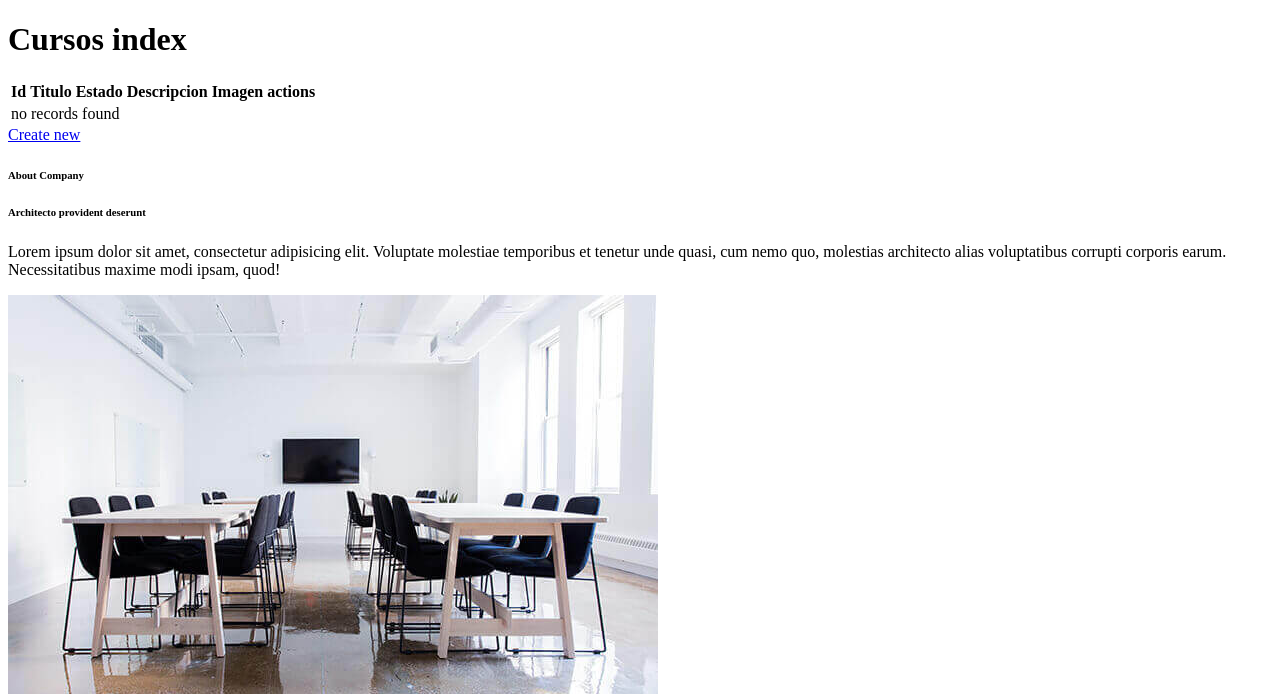
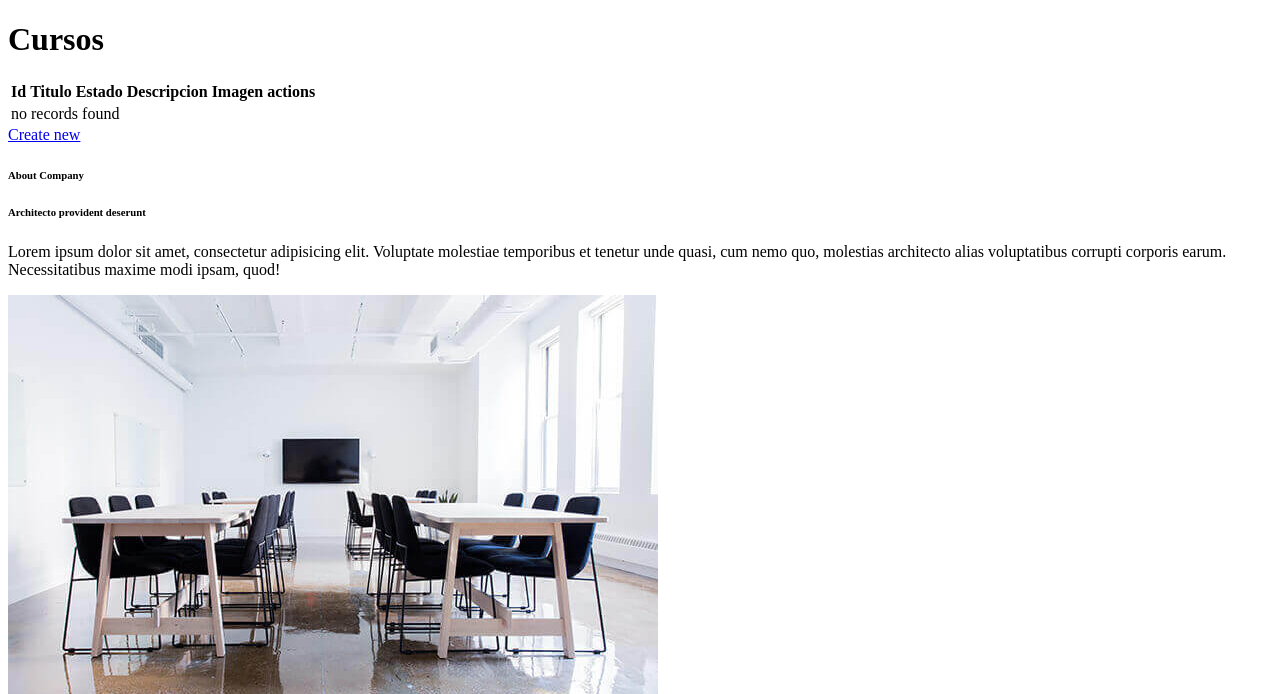
Before and after one commit to JOHANGONSALES/ACADEMIA-GRUPAL, a Symfony app: template templates/cursos/index.html.twig in a window 1280 px wide. Shown: the top 694 px of the page. Run offline with Twig, Linux system fonts and the light colour scheme; the template is opened without the code that fills it, so the values that code supplies are empty; some libraries are stand-ins or nearby versions.

```diff
--- a/templates/alumnos/index.html.twig
+++ b/templates/alumnos/index.html.twig
@@ -5,7 +5,7 @@
 {% block div %}
     <h1>Alumnos index</h1>
 
-    <table class="table">
+    <table class="table table-striped">
         <thead>
             <tr>
                 <th>Id</th>
--- a/templates/cursos/index.html.twig
+++ b/templates/cursos/index.html.twig
@@ -1,9 +1,9 @@
 {% extends 'base.html.twig' %}
 
-{% block title %}Cursos index{% endblock %}
+{% block title %}Cursos{% endblock %}
 
 {% block div %}
-    <h1>Cursos index</h1>
+    <h1>Cursos</h1>
 
     <table class="table">
         <thead>
```
Also changed, not shown: public/components.html (renamed from templates/components.html).
